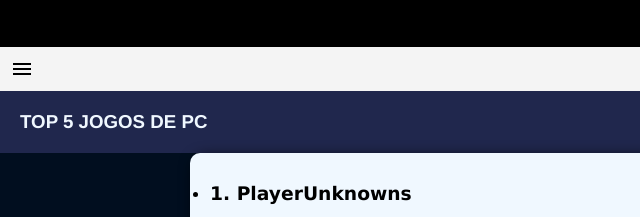
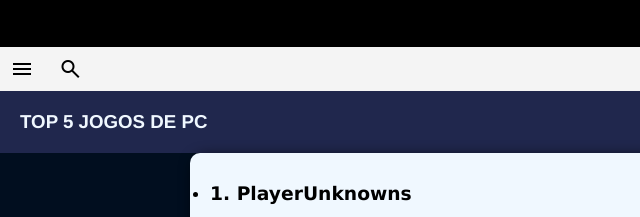
Before and after one commit to gustavobardavid/mundogame, a plain HTML site: page toppc.index.html in a window 1280 px wide. Shown: the part 260-477 px from the top of the page, 0-640 px from the left. Drawn offline with nearby package versions, Linux system fonts and the light colour scheme.

Commit message:
Update toppc.index.html

```diff
--- a/toppc.index.html
+++ b/toppc.index.html
@@ -22,6 +22,9 @@
         </div>
         <span id="burguer" class="material-symbols-outlined" onclick="clickmenu()">
             menu </span>
+     <span id= "search" class="material-symbols-outlined">
+                search
+                </span>
         <nav id="menu">
             <ul>
                 <li> <img src="icones de menus/icons8-página-inicial-64 (1).png" alt="home" width="50px" ><a href="index.html"> Home</a>  </li>
```
